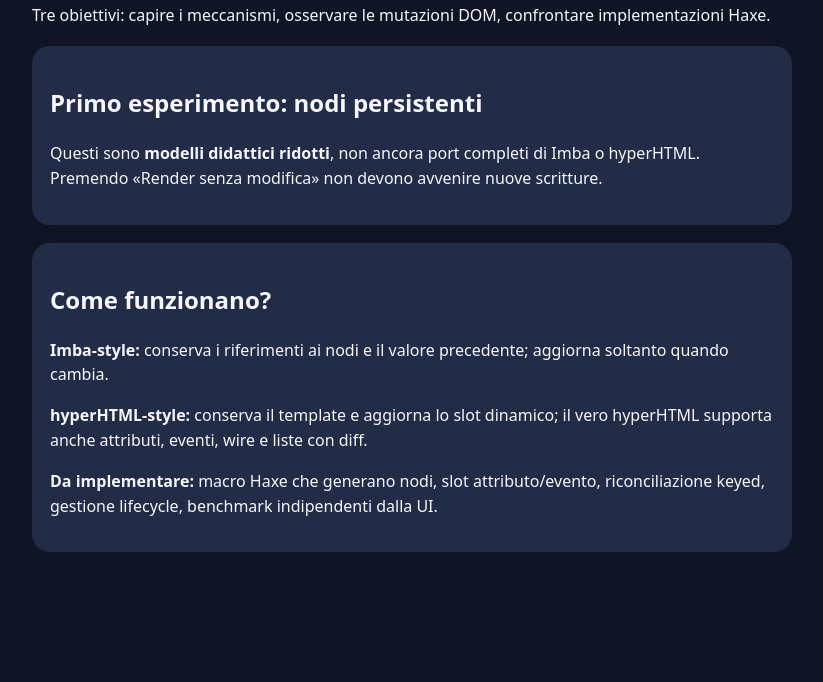
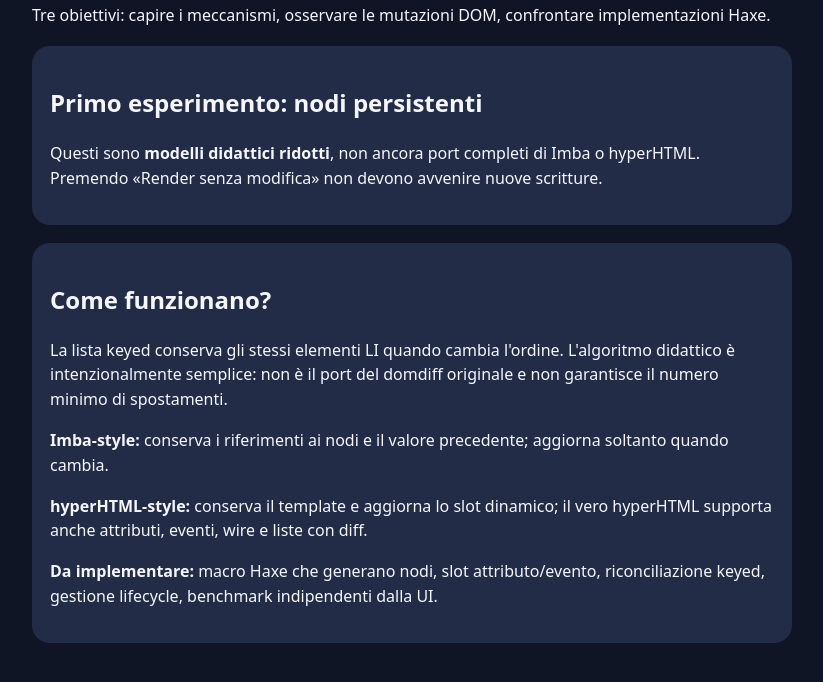
Before and after one commit to Spyryto/Haxe-Experiments, a plain HTML site: page site/experiments/004-dom-renderers/index.html in a window 1280 px wide. Shown: the part 138-820 px from the top of the page, without its empty margins (228-1051 px from the left). Drawn offline with Linux system fonts and the light colour scheme; a script that the page names is missing.

Commit message:
Document and integrate keyed DOM demo

```diff
--- a/site/experiments/004-dom-renderers/index.html
+++ b/site/experiments/004-dom-renderers/index.html
@@ -12,7 +12,7 @@ a{color:#9bd5ff}code{color:#b4e8f9}
 <h1>DOM Lab</h1>
 <p>Tre obiettivi: capire i meccanismi, osservare le mutazioni DOM, confrontare implementazioni Haxe.</p>
 <section><h2>Primo esperimento: nodi persistenti</h2><p>Questi sono <strong>modelli didattici ridotti</strong>, non ancora port completi di Imba o hyperHTML. Premendo «Render senza modifica» non devono avvenire nuove scritture.</p><div id="app"></div></section>
-<section><h2>Come funzionano?</h2>
+<section><h2>Come funzionano?</h2><p>La lista keyed conserva gli stessi elementi LI quando cambia l'ordine. L'algoritmo didattico è intenzionalmente semplice: non è il port del domdiff originale e non garantisce il numero minimo di spostamenti.</p>
 <p><strong>Imba-style:</strong> conserva i riferimenti ai nodi e il valore precedente; aggiorna soltanto quando cambia.</p>
 <p><strong>hyperHTML-style:</strong> conserva il template e aggiorna lo slot dinamico; il vero hyperHTML supporta anche attributi, eventi, wire e liste con diff.</p>
 <p><strong>Da implementare:</strong> macro Haxe che generano nodi, slot attributo/evento, riconciliazione keyed, gestione lifecycle, benchmark indipendenti dalla UI.</p>
```
